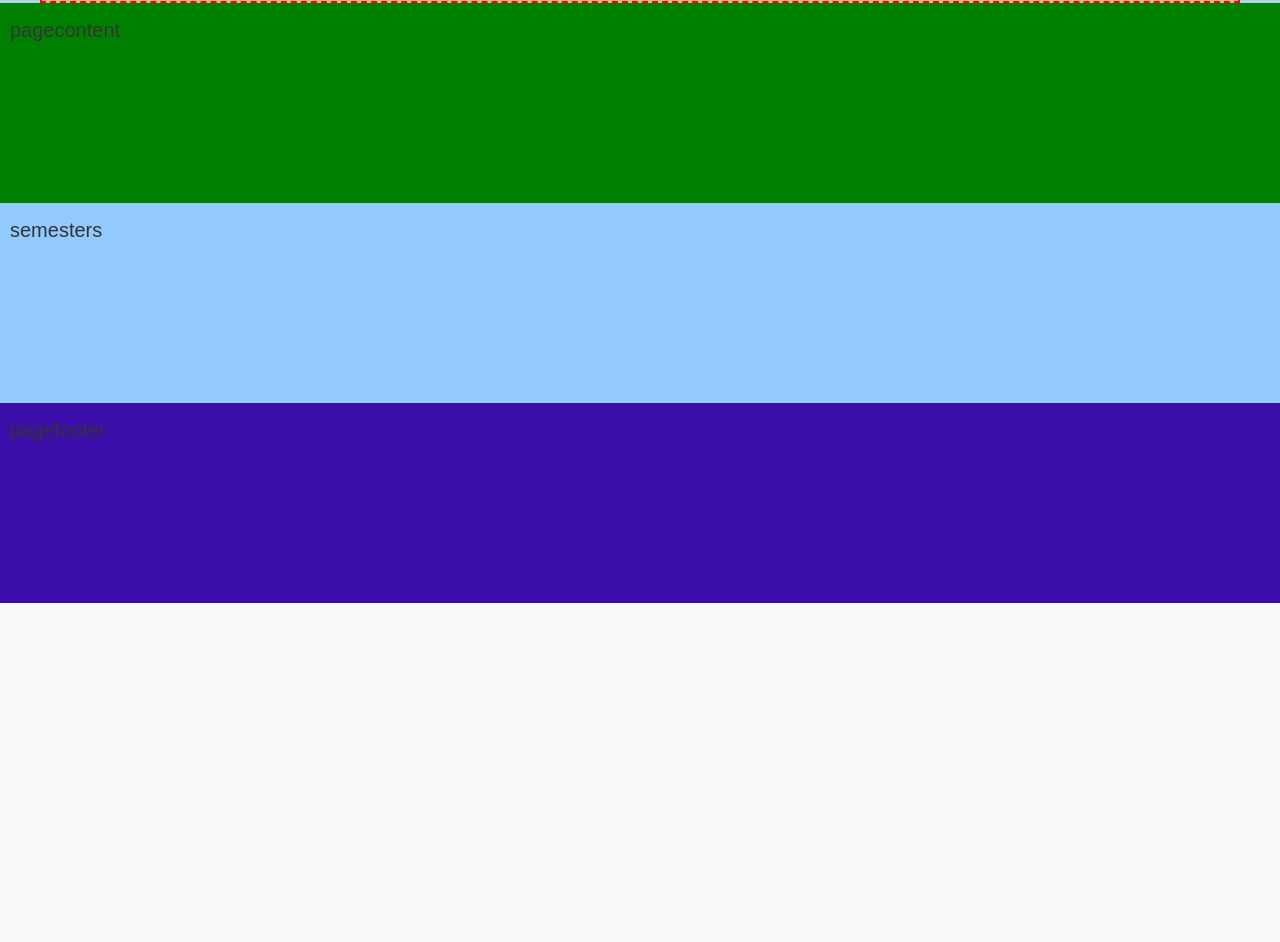
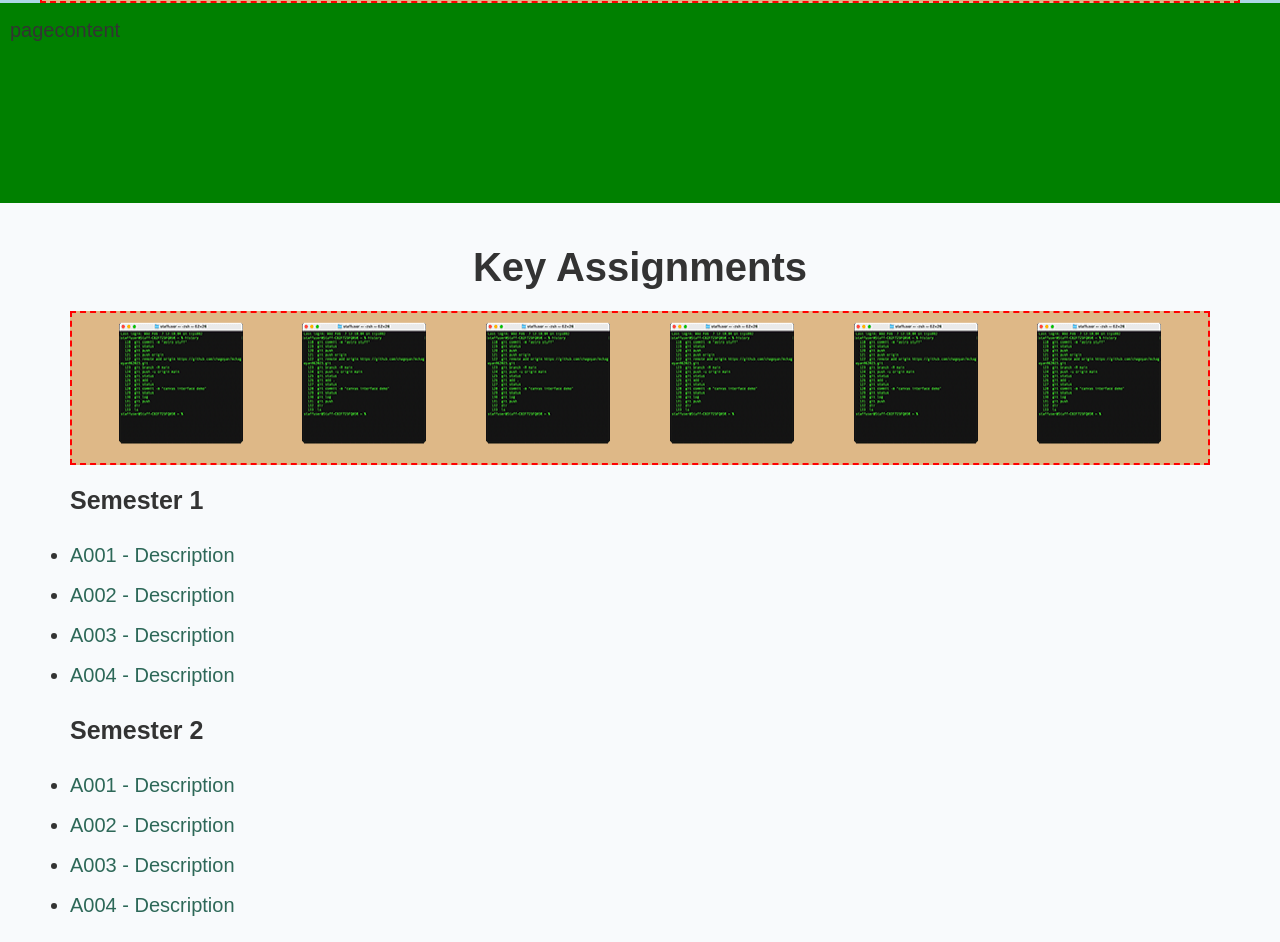
Before and after one commit to Srios252/srios062023, a plain HTML site: page Semester2/ThemeBuild/index.html in a window 1280 px wide. Shown: the part 1061-2003 px from the top of the page. Before the commit the page ends 1664 px from the top, so only its background shows below. Drawn offline with Linux system fonts and the light colour scheme.

Commit message:
astroindex update feb29

```diff
--- a/Semester2/ThemeBuild/index.html
+++ b/Semester2/ThemeBuild/index.html
@@ -185,11 +185,47 @@
             min-height:200px;
             background-color: green;
         }
-        #semesters{
-            padding:1rem;
-            min-height:200px;
-            background-color: rgb(146, 202, 255);
-        }
+/* Semester Section */
+#semesters{
+    padding:2rem 0 2rem 0;
+}
+#semesters h2, #semesters h3{
+    padding:2rem 0 2rem 0;
+}
+#semesters h2{
+    font-size:4rem;
+}
+#semesters h3{
+    font-size:2.5rem;
+}
+.assignments a{
+    color:#2d6858;
+}
+/* End Semester Section */
+        /* Semesters Thumbnail Section */
+.thumbnail{
+    background-color: burlywood;
+    border:2px dashed red;
+    display:flex;
+    justify-content: space-evenly;
+    align-items:center;
+    flex-wrap:wrap;
+    align-content:center;
+}
+.thumb{
+    width:150px;
+    height:150px;
+}
+.thumb:hover{
+    animation-name:tilt;
+    animation-duration:1s;
+    animation-fill-mode:forwards;
+}
+@keyframes tilt{
+    0%{transform:rotate(0deg);}
+    100%{transform:rotate(-15deg);}
+}
+    /* End Semesters Thumbnail Section Styles */
         #pagefooter{
             padding:1rem;
             min-height:200px;
@@ -320,9 +356,35 @@
 
 
     <!-- Begin Semesters -->
-    <section id="semesters">semesters
+    <section id="semesters">
+        <div class="container">
+            <h2>Key Assignments</h2>
 
-        <div class="container"></div>
+            <section id="workthumbnails">
+                <div class="thumbnail">
+                    <img src="Images/thumbnail.gif" alt="VS Code" class="thumb">
+                    <img src="Images/thumbnail.gif" alt="Git" class="thumb">
+                    <img src="Images/thumbnail.gif" alt="Mark Down" class="thumb">
+                    <img src="Images/thumbnail.gif" alt="JavaScript" class="thumb">
+                    <img src="Images/thumbnail.gif" alt="Photoshop" class="thumb">
+                    <img src="Images/thumbnail.gif" alt="Github" class="thumb">
+                </div>
+            </section>
+            <h3>Semester 1</h3>
+            <ul class="assignments">
+                <li><a href="#" target="new">A001 - Description</a></li>
+                <li><a href="#" target="new">A002 - Description</a></li>
+                <li><a href="#" target="new">A003 - Description</a></li>
+                <li><a href="#" target="new">A004 - Description</a></li>
+            </ul>
+            <h3>Semester 2</h3>
+            <ul class="assignments">
+                <li><a href="#" target="new">A001 - Description</a></li>
+                <li><a href="#" target="new">A002 - Description</a></li>
+                <li><a href="#" target="new">A003 - Description</a></li>
+                <li><a href="#" target="new">A004 - Description</a></li>
+            </ul>
+        </div>
         <!-- End container -->
     </section>
     <!-- End Semesters -->
```
